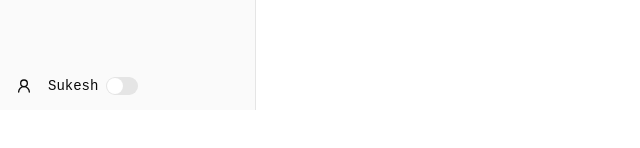
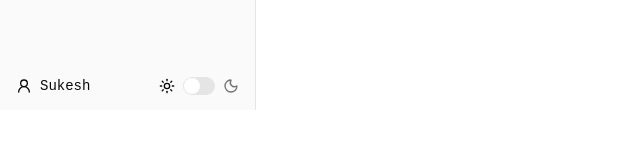
Before and after one commit to sukeshofficial/seyal, a React (Vite) app in the folder client/: page / in a window 1280 px wide. Shown: the part 690-838 px from the top of the page, without its empty margins (0-640 px from the left). Built offline with nearby package versions, Linux system fonts and the light colour scheme.

Commit message:
change: dark mode toggle

```diff
--- a/client/src/app/dashboard/layout.jsx
+++ b/client/src/app/dashboard/layout.jsx
@@ -1,5 +1,15 @@
-import { SidebarProvider, SidebarTrigger } from "@/components/ui/sidebar"
-import { AppSidebar } from "@/components/app-sidebar"
+import { SidebarProvider, SidebarTrigger } from "@/components/ui/sidebar";
+
+import {
+  Tooltip,
+  TooltipContent,
+  TooltipTrigger,
+  TooltipProvider,
+} from "@/components/ui/tooltip";
+
+import { Kbd } from "@/components/ui/kbd";
+
+import { AppSidebar } from "@/components/app-sidebar";
 
 export default function Layout({ children }) {
   return (
@@ -8,10 +18,21 @@ export default function Layout({ children }) {
         <AppSidebar />
 
         <main className="flex-1">
-          <SidebarTrigger />
+          <Tooltip>
+            <TooltipTrigger asChild>
+              <SidebarTrigger />
+            </TooltipTrigger>
+            <TooltipContent side="right" className="flex items-center gap-2">
+              Toggle Sidebar
+              <span className="flex items-center gap-1">
+                <Kbd>Ctrl</Kbd> + <Kbd>B</Kbd>
+              </span>
+            </TooltipContent>
+          </Tooltip>
+
           {children}
         </main>
       </div>
     </SidebarProvider>
-  )
+  );
 }
--- a/client/src/components/app-sidebar.jsx
+++ b/client/src/components/app-sidebar.jsx
@@ -25,7 +25,7 @@ import {
   TooltipTrigger,
 } from "@/components/ui/tooltip";
 
-import { ChevronDown, User2, Home, BookmarkIcon } from "lucide-react";
+import { ChevronDown, User2, Home, SunIcon, MoonIcon } from "lucide-react";
 
 import { useEffect, useState } from "react";
 
@@ -36,16 +36,35 @@ export function AppSidebar() {
     if (typeof window === "undefined") return false;
 
     const saved = localStorage.getItem("theme");
-    if (saved) return saved === "dark";
+    const dark = saved
+      ? saved === "dark"
+      : window.matchMedia("(prefers-color-scheme: dark)").matches;
 
-    return window.matchMedia("(prefers-color-scheme: dark)").matches;
+    document.documentElement.classList.toggle("dark", dark);
+    return dark;
   });
+  const [showLabel, setShowLabel] = useState(false);
+
+  const handleToggle = (value) => {
+    setIsDark(value);
+    setShowLabel(true);
+  };
 
   useEffect(() => {
     const root = document.documentElement;
     root.classList.toggle("dark", isDark);
     localStorage.setItem("theme", isDark ? "dark" : "light");
   }, [isDark]);
+
+  useEffect(() => {
+    if (!showLabel) return;
+
+    const timer = setTimeout(() => {
+      setShowLabel(false);
+    }, 3000);
+
+    return () => clearTimeout(timer);
+  }, [showLabel]);
 
   return (
     <Sidebar>
@@ -89,19 +108,48 @@ export function AppSidebar() {
             {isCollapsed ? (
               <Tooltip>
                 <TooltipTrigger asChild>
-                  <SidebarMenuButton>
-                    <User2 className="mr-2" />
-                    Sukesh
-                    <Switch checked={isDark} onCheckedChange={setIsDark} />
+                  <SidebarMenuButton className="flex items-center gap-2">
+                    <User2 />
+                    <span>Sukesh</span>
+                    <Switch
+                      checked={isDark}
+                      onCheckedChange={setIsDark}
+                      className="ml-auto"
+                    />
                   </SidebarMenuButton>
                 </TooltipTrigger>
                 <TooltipContent side="right">User</TooltipContent>
               </Tooltip>
             ) : (
-              <SidebarMenuButton>
-                <User2 className="mr-2" />
-                Sukesh
-                <Switch checked={isDark} onCheckedChange={setIsDark} />
+              <SidebarMenuButton className="flex items-center gap-2">
+                <User2 />
+                <span>Sukesh</span>
+
+                <div className="ml-auto flex items-center gap-2">
+                  {/* {showLabel && (
+                    <span className="text-sm transition-opacity duration-300">
+                      {isDark ? "Dark" : "Light"}
+                    </span>
+                  )} */}
+
+                  <Tooltip>
+                    <TooltipTrigger asChild>
+                      <div className="flex items-center gap-2">
+                        <SunIcon className="size-4" />
+
+                        <Switch
+                          checked={isDark}
+                          onCheckedChange={handleToggle}
+                        />
+
+                        <MoonIcon className="size-4 text-muted-foreground" />
+                      </div>
+                    </TooltipTrigger>
+                    <TooltipContent side="top">
+                      {isDark ? "Switch to Light mode" : "Switch to Dark mode"}
+                    </TooltipContent>
+                  </Tooltip>
+                </div>
               </SidebarMenuButton>
             )}
           </SidebarMenuItem>
--- /dev/null
+++ b/client/src/components/ui/kbd.jsx
@@ -0,0 +1,30 @@
+import { cn } from "@/lib/utils"
+
+function Kbd({
+  className,
+  ...props
+}) {
+  return (
+    <kbd
+      data-slot="kbd"
+      className={cn(
+        "pointer-events-none inline-flex h-5 w-fit min-w-5 items-center justify-center gap-1 rounded-sm bg-muted px-1 font-sans text-xs font-medium text-muted-foreground select-none in-data-[slot=tooltip-content]:bg-background/20 in-data-[slot=tooltip-content]:text-background dark:in-data-[slot=tooltip-content]:bg-background/10 [&_svg:not([class*='size-'])]:size-3",
+        className
+      )}
+      {...props} />
+  );
+}
+
+function KbdGroup({
+  className,
+  ...props
+}) {
+  return (
+    <kbd
+      data-slot="kbd-group"
+      className={cn("inline-flex items-center gap-1", className)}
+      {...props} />
+  );
+}
+
+export { Kbd, KbdGroup }
```
Also changed, not shown: client/components.json.
